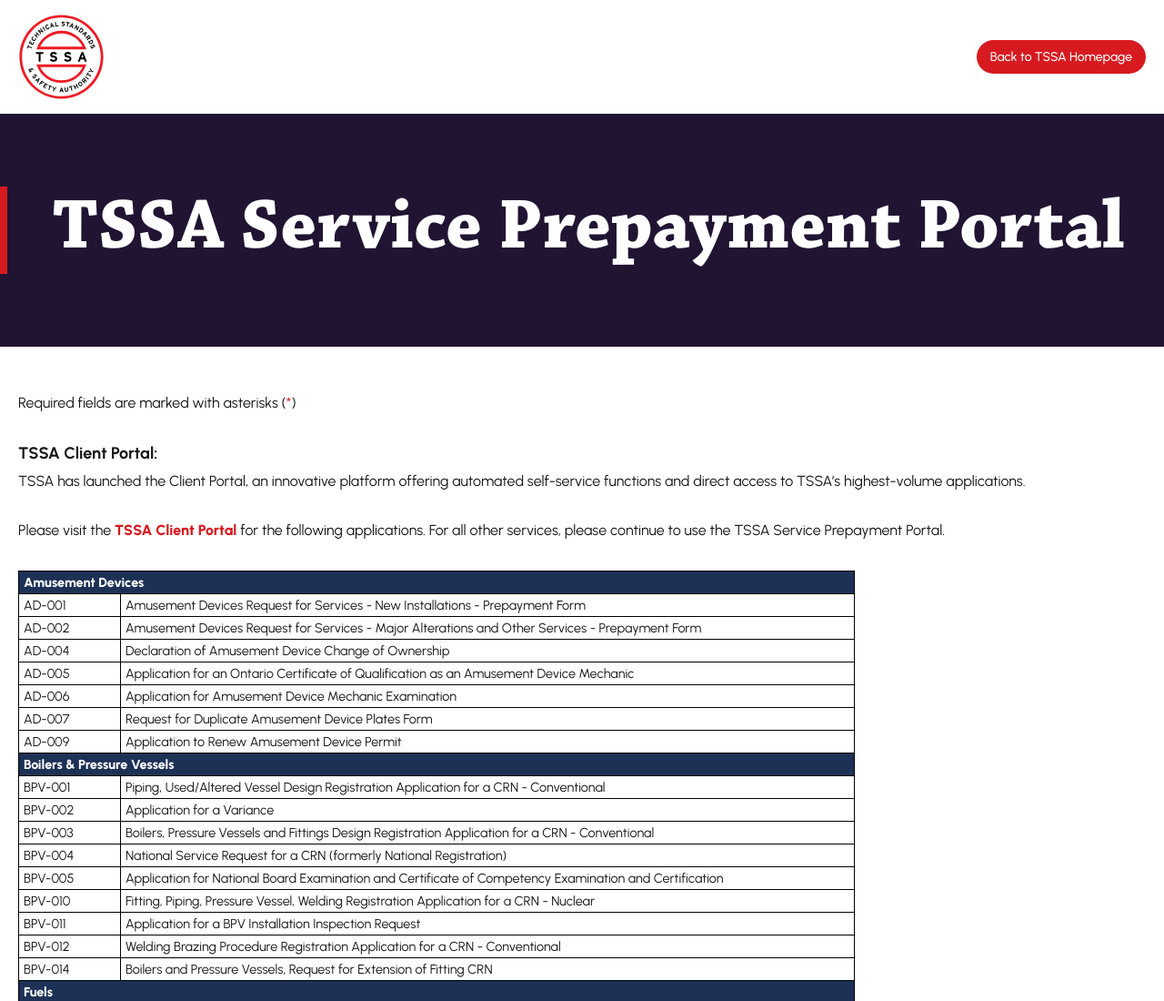
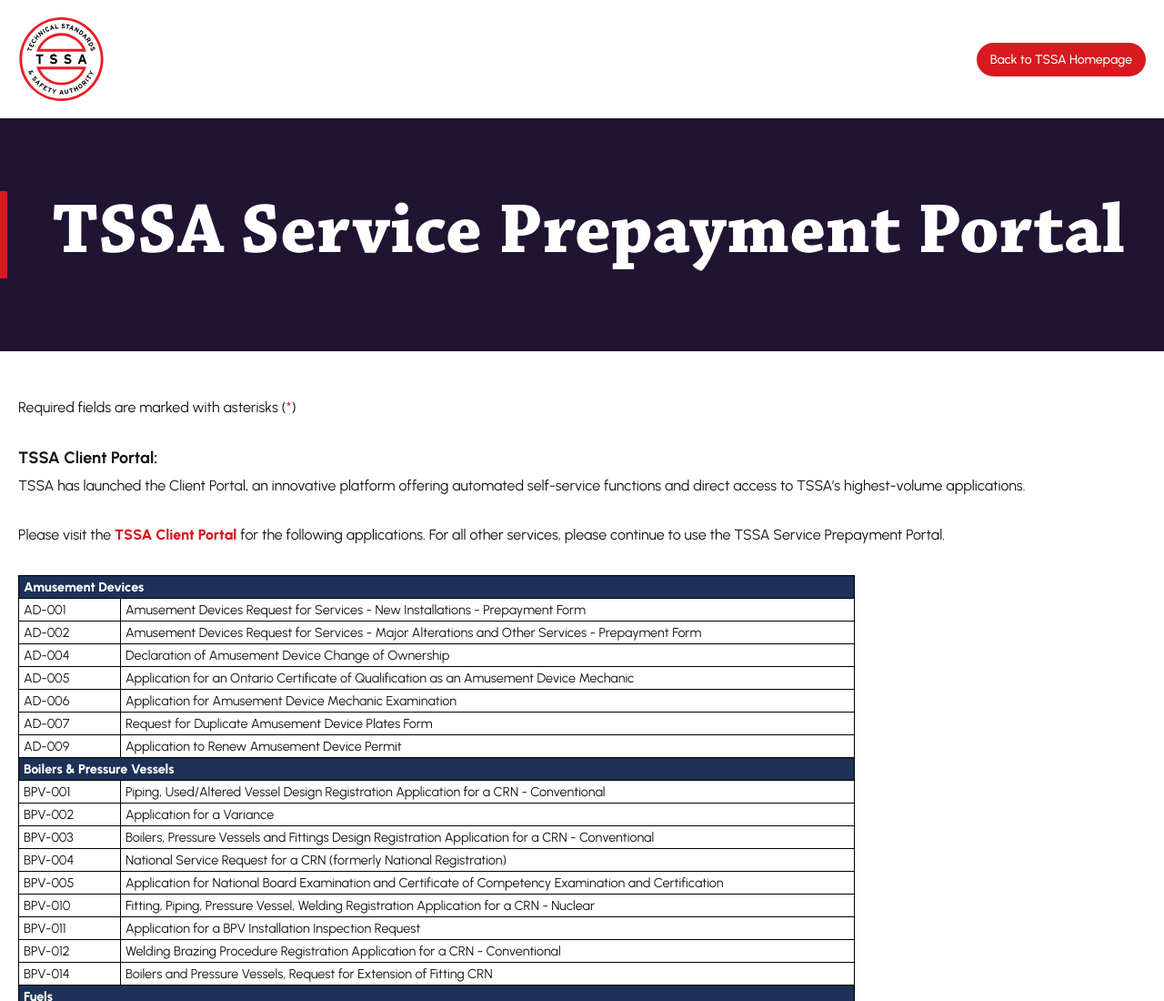
Before and after one commit to Bharat-Rajoriya/TSSA-Login-Portal, a plain HTML site: page index.html in a window 1280 px wide. Shown: the top 1100 px of the page at 91% size. Drawn offline with nearby package versions, Linux system fonts and the light colour scheme.

Commit message:
small css in header

```diff
--- a/Assets/js/site-nav.js
+++ b/Assets/js/site-nav.js
@@ -3,6 +3,7 @@
     logoSrc: "/Assets/images/Logo/logo.svg",
     logoAlt: "TSSA LOGO",
     logoWidth: 95,
+    logoheight: 100,
     homePageHref: "https://tssa.org/",
     homePageText: "Back to TSSA Homepage"
 };
@@ -16,7 +17,7 @@
 
     nav.innerHTML = `
         <a href="${siteNavConfig.logoHref}">
-            <img src="${siteNavConfig.logoSrc}" alt="${siteNavConfig.logoAlt}" width="${siteNavConfig.logoWidth}px">
+            <img src="${siteNavConfig.logoSrc}" alt="${siteNavConfig.logoAlt}" width="${siteNavConfig.logoWidth}px" height="${siteNavConfig.logoheight}">
         </a>
         <a class="nav-action-link" href="${siteNavConfig.homePageHref}" target="_blank" rel="noopener noreferrer">${siteNavConfig.homePageText}</a>
     `;
--- a/index.html
+++ b/index.html
@@ -27,7 +27,7 @@
             <section id="portalHomeStep" class="portal-step">
             <div class="headingContentPart">
                 <p class="warning-text">Required fields are marked with asterisks (<span style="color: var(--color-primary);">*</span>)</p>
-                <h4>TSSA Client Portal:</h4>
+                <h2>TSSA Client Portal:</h2>
                 <p class="tssa-description">TSSA has launched the Client Portal, an innovative platform offering automated self-service functions and direct access to TSSA’s highest-volume applications.</p>
 
                 <p>Please visit the <span><a href="https://clientportal.tssa.org/">TSSA Client Portal</a></span> for the following applications. For all other services, please continue to use the TSSA Service Prepayment Portal.</p>
--- a/style.css
+++ b/style.css
@@ -113,7 +113,7 @@
     font-weight: 800;
 }
 
-.headingContentPart h4{
+.headingContentPart h2{
     font-size: 18px;
 }
 
```
